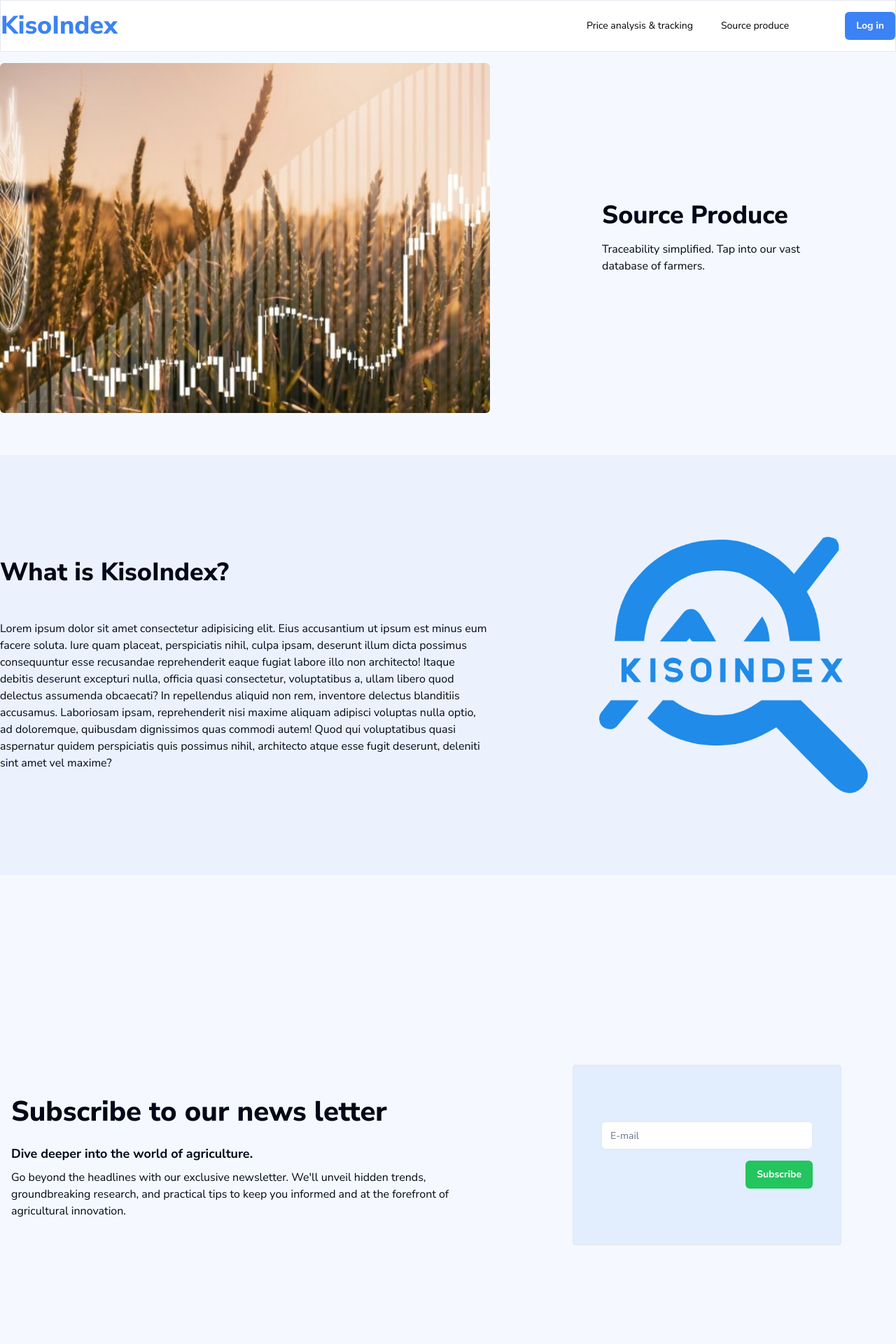
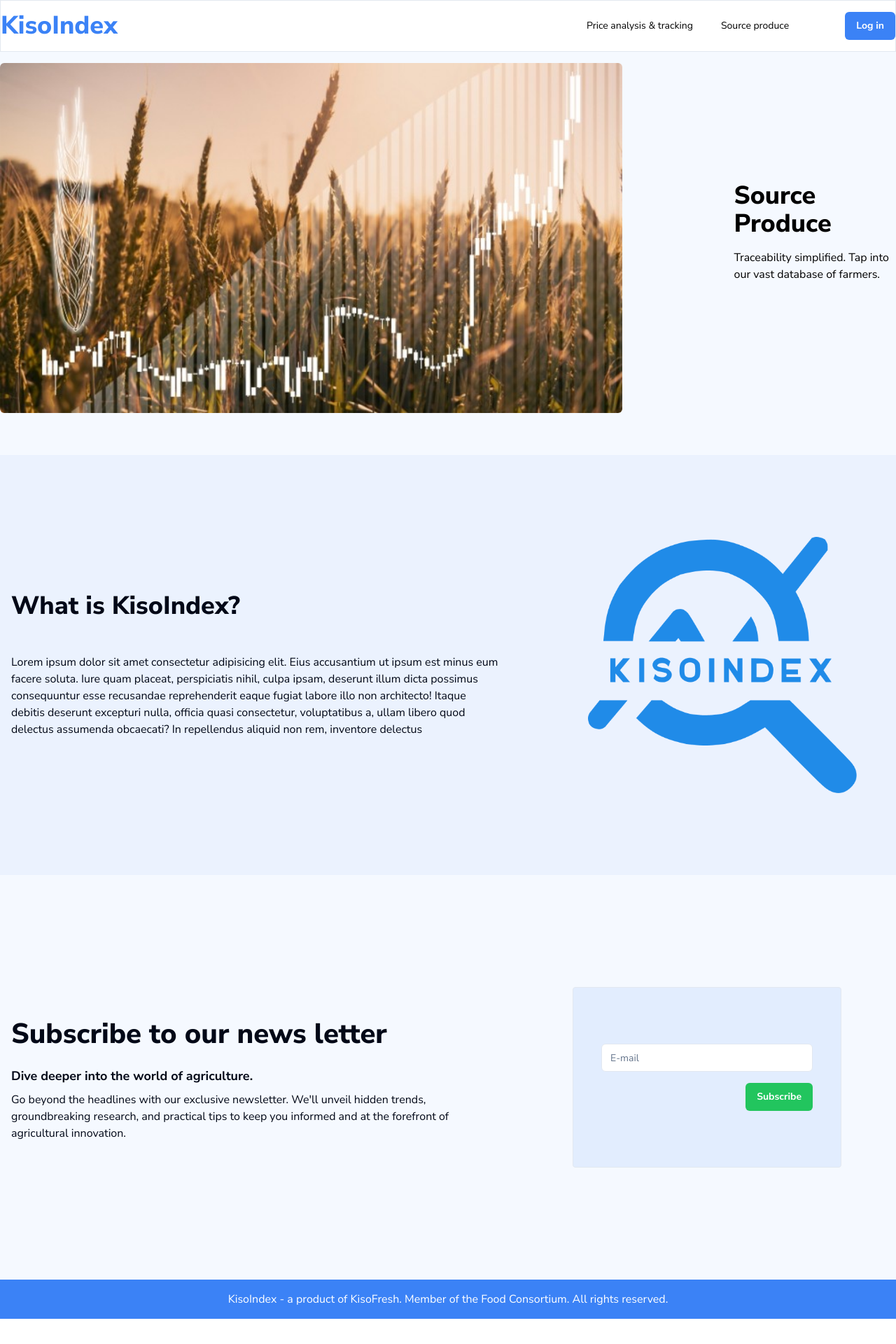
Before and after one commit to OpiniIsaac/kisofresh-frontEnd, a Next.js app: page / in a window 1280 px wide. Shown: the top 1920 px of the page at 70% size. After the commit the page ends 1884 px from the top, so only its background shows below. Built offline with nearby package versions, Linux system fonts and the light colour scheme.

Commit message:
completion of home page responsive

```diff
--- a/components/About.tsx
+++ b/components/About.tsx
@@ -6,7 +6,7 @@
   return (
     <section className="bg-blue-500/10">
       <Container>
-        <div className="flex justify-between w-full">
+        <div className="flex justify-between w-full px-4 md:">
           <div className="w-[700px] flex flex-col justify-center h-[600px]">
             <h1 className="font-extrabold text-4xl">What is KisoIndex?</h1>
             <br />
@@ -16,7 +16,7 @@
                 alt=""
                 width={1000}
                 height={1000}
-                className="w-48 md:w-96 mx-auto md:me-10 block md:hidden border"
+                className="w-48 md:w-96 mx-auto md:me-10 block md:hidden"
               />
             </div>
             <br />
@@ -28,12 +28,7 @@
               labore illo non architecto! Itaque debitis deserunt excepturi
               nulla, officia quasi consectetur, voluptatibus a, ullam libero
               quod delectus assumenda obcaecati? In repellendus aliquid non rem,
-              inventore delectus blanditiis accusamus. Laboriosam ipsam,
-              reprehenderit nisi maxime aliquam adipisci voluptas nulla optio,
-              ad doloremque, quibusdam dignissimos quas commodi autem! Quod qui
-              voluptatibus quasi aspernatur quidem perspiciatis quis possimus
-              nihil, architecto atque esse fugit deserunt, deleniti sint amet
-              vel maxime?
+              inventore delectus
             </p>
           </div>
           <div className="flex flex-col justify-center">
--- a/components/Hero.tsx
+++ b/components/Hero.tsx
@@ -38,12 +38,12 @@
   const plugin = React.useRef(Autoplay({ delay: 4000 }));
 
   return (
-    <section className="pt-10 h-[650px] w-screen bg-blue-500/5" id="hero">
+    <section className="pt-10 h-[650px] bg-blue-500/5">
       <Container>
         <div className="flex justify-between items-center h-[600px]">
           <div>
             <Carousel
-              className="w-full"
+              className="w-screen md:w-full"
               plugins={[plugin.current]}
               onMouseLeave={plugin.current.play}
             >
--- a/components/HeroCard.tsx
+++ b/components/HeroCard.tsx
@@ -19,10 +19,11 @@
         alt=""
         width={1000}
         height={1000}
-        className=" h-[500px] max-w-[700px] md:w-full object-cover object-center rounded-md"
+        className=" h-[500px] w-screen md:w-full object-cover object-center rounded-md"
       />
-      <div className="flex flex-col justify-center max-w-[500px] ps-40">
-        <h1 className="text-4xl font-extrabold pb-4 hidden md:block">
+      <div className="absolute h-[500px] w-screen bg-gradient-to-b from-transparent via-transparent to-black block md:hidden"/>
+      <div className="absolute md:relative flex flex-col justify-end md:justify-center w-full md:max-w-[500px]  h-[500px] md: ps-4 md:ps-40 text-white md:text-black pb-4 md:">
+        <h1 className="text-4xl font-extrabold pb-4">
           {title}
         </h1>
         <p className="">{desc}</p>
--- a/components/NewsLetter.tsx
+++ b/components/NewsLetter.tsx
@@ -7,7 +7,7 @@
   return (
     <section className=" bg-blue-500/5">
       <Container>
-        <div className="w-full h-screen flex flex-col md:flex-row md:items-center justify-center md:justify-between gap-10">
+        <div className="w-full py-14 md:py-40 flex flex-col md:flex-row md:items-center justify-center md:justify-between gap-10">
           <div className="md:w-[700px] px-4 md: flex flex-col gap-4">
             <h1 className="text-[40px] font-extrabold">
               Subscribe to our news letter
```
